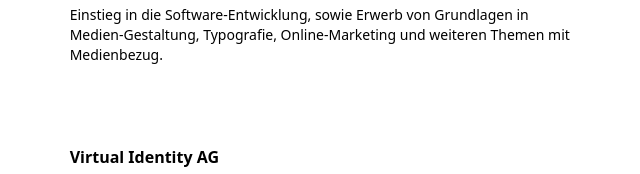
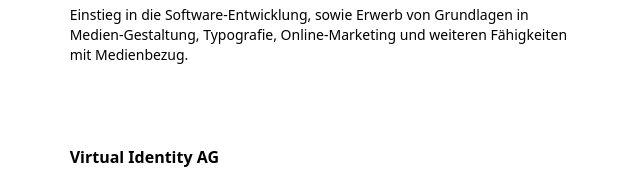
Before and after one commit to iam-robin/resume, a website: page docs/index.html in a window 1280 px wide. Shown: the part 271-445 px from the top of the page, 613-1253 px from the left. Drawn offline with Linux system fonts and the light colour scheme.

Commit message:
fix: 🐛 typo

```diff
--- a/docs/index.html
+++ b/docs/index.html
@@ -111,7 +111,7 @@
             </p>
             <p class="text-sm mt-2">
               <span class="english">Introduction into software development, as well as acquisition of fundamentals in media design, typography, online marketing, and other media-related topics.</span>
-              <span class="german">Einstieg in die Software-Entwicklung, sowie Erwerb von Grundlagen in Medien-Gestaltung, Typografie, Online-Marketing und weiteren Themen mit Medienbezug.</span>
+              <span class="german">Einstieg in die Software-Entwicklung, sowie Erwerb von Grundlagen in Medien-Gestaltung, Typografie, Online-Marketing und weiteren Fähigkeiten mit Medienbezug.</span>
             </p>
           </div>
         </div>
```
